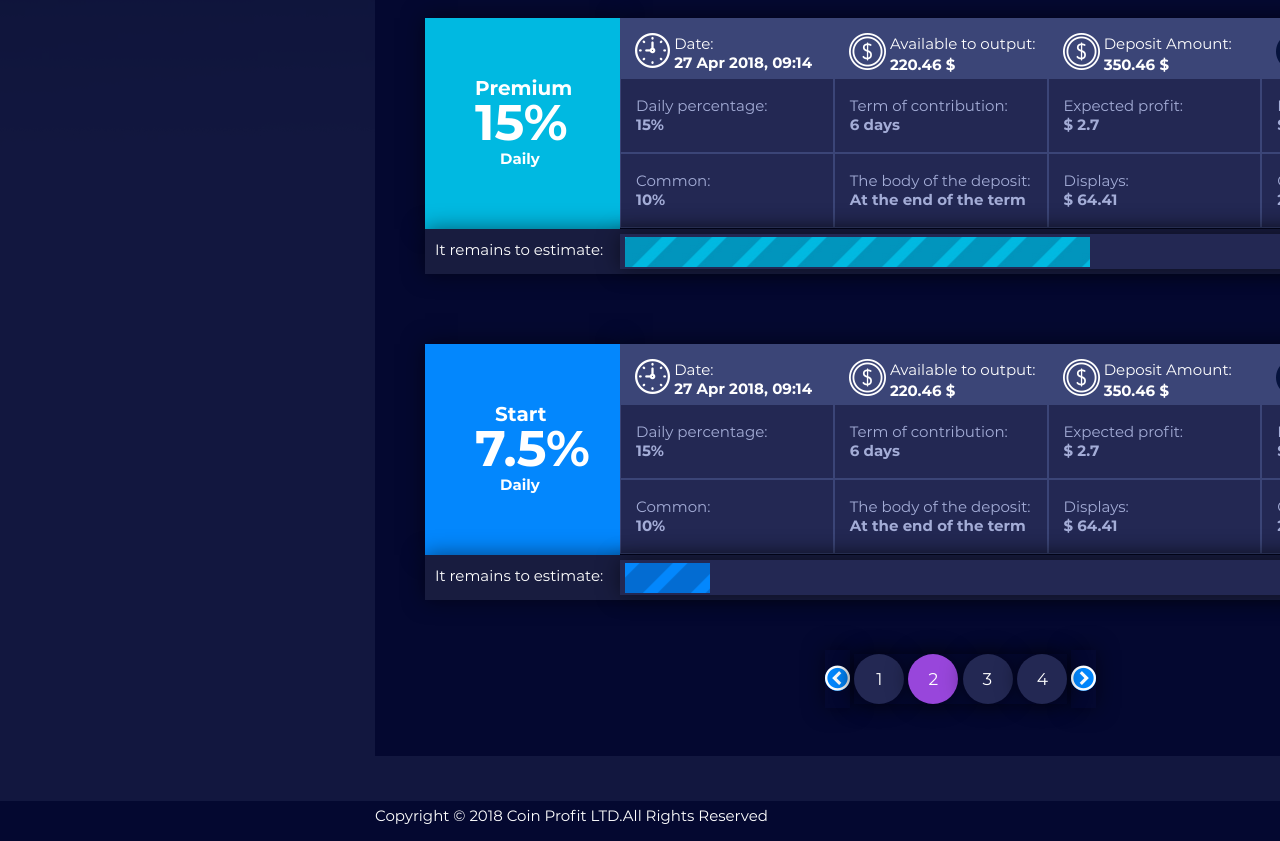
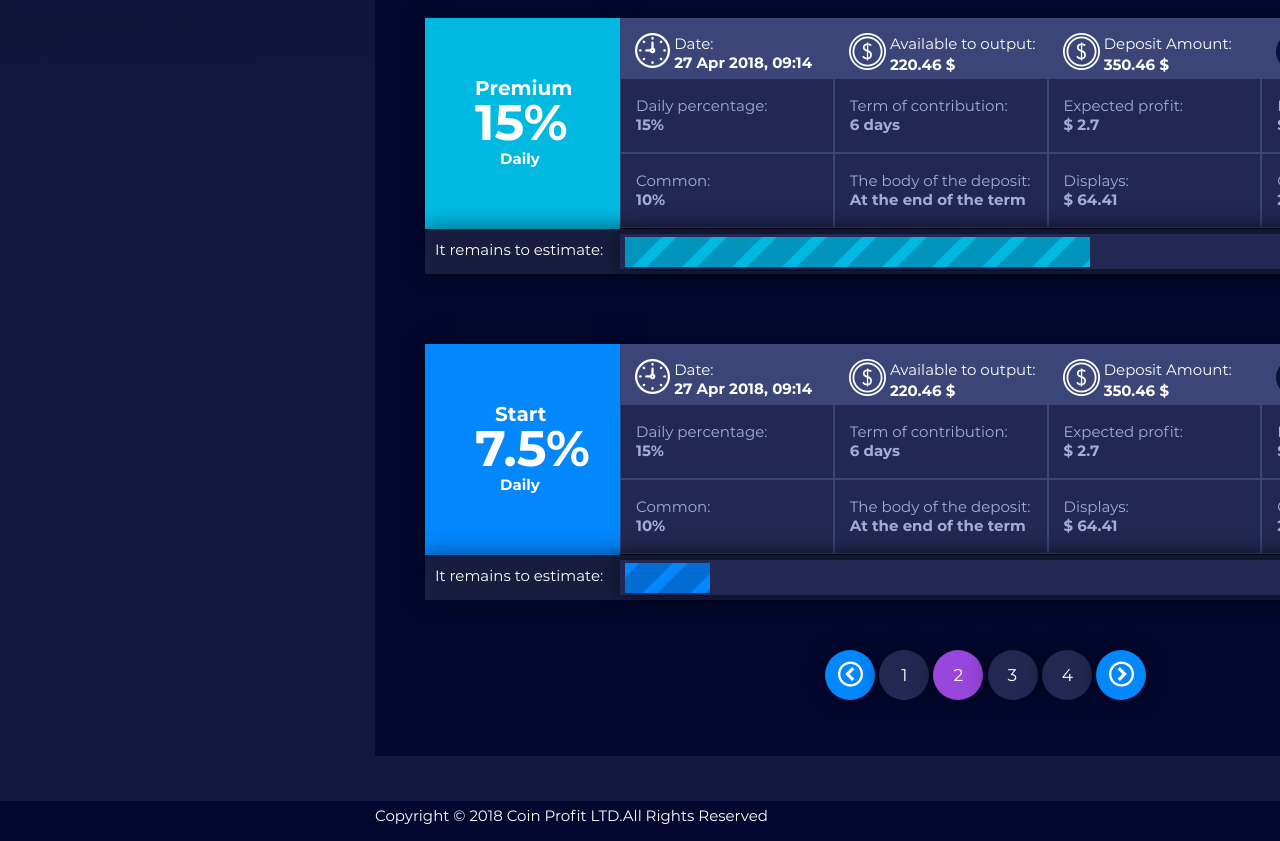
Before and after one commit to uspehcoursbrest/ZanDiplomaProJect, a plain HTML site: page deposit.html in a window 1280 px wide. Shown: the part 1444-2285 px from the top of the page. Drawn offline with Linux system fonts and the light colour scheme; files whose address does not match are found by name.

Commit message:
Update css/styles.css

```diff
--- a/css/styles.css
+++ b/css/styles.css
@@ -742,6 +742,7 @@ header .calculator2 span[class*="icon-calculator2"]{
 }
 
 .program p {
+    text-indent: 55px;
     font-size: 17px;
     line-height: 30px;
     color: #ffffff;
@@ -2201,10 +2202,12 @@ header .support a {
 .controls, .pageNum{
     display: inline-block;
     vertical-align: middle;
-    box-shadow: 0px 0px 21px rgba(0,0,0,0.51);
-
-
-}
+
+
+
+
+}
+
 
 .pageNum li{
     position: relative;
@@ -2252,6 +2255,7 @@ header .support a {
     border-radius: 100%;
     background-color: #232853;
     box-shadow: 0px 0px 21px rgba(0,0,0,0.51);
+
 }
 .pageNum li[class*="active"]{
     background-color: #9846db;
@@ -2263,8 +2267,18 @@ header .support a {
     color: #ffffff;
     text-align: left;
     text-decoration: none;
+    position: absolute;
+    left: 13px;
+    top: -4px;
+}
+.controls{
+    width: 50px;
+    height: 50px;
     border-radius: 100%;
     background-color: #0387fd;
+    position: relative;
+    box-shadow: 0px 0px 21px rgba(0,0,0,0.51);
+
 }
 .home a {
     font-size: 15px;
```
